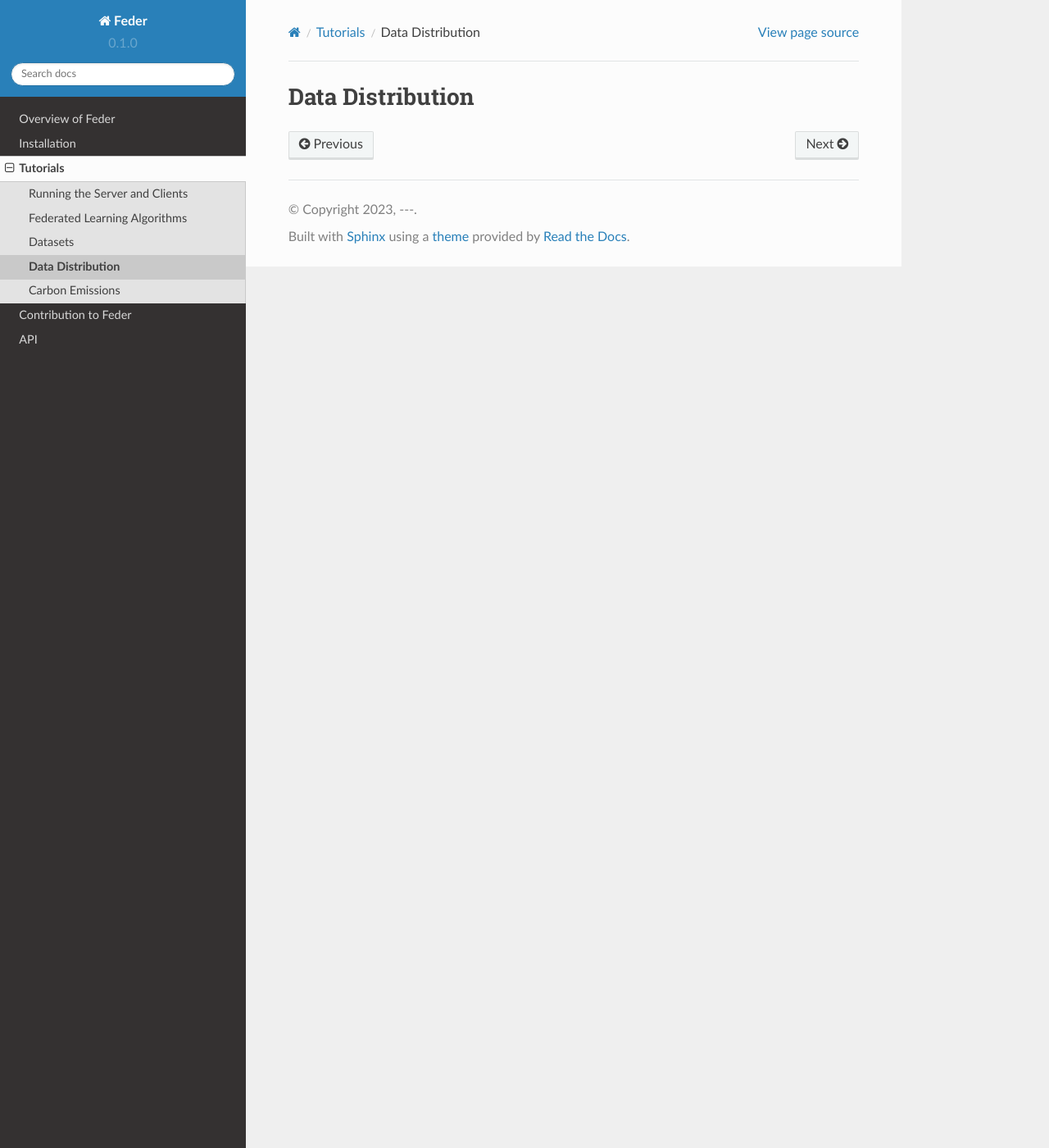
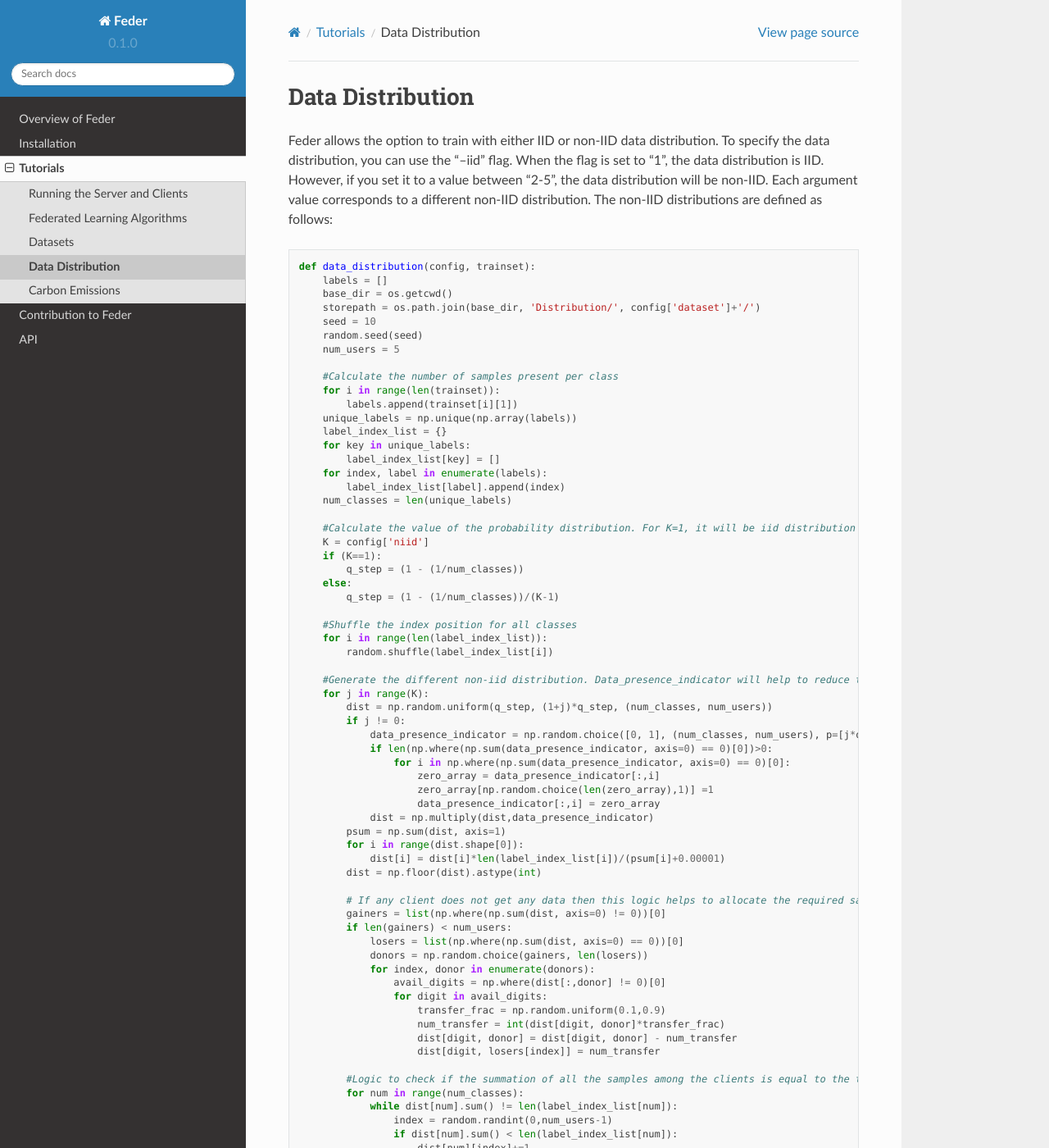
Before and after one commit to Kasliwal17/Feder, a Sphinx documentation site: the page built from docs/source/tutorials/data_distribution.rst, in a window 1280 px wide and 1400 px high. Shown: the whole window at 82% size. Built offline with Sphinx 7.4.7 and the Read the Docs theme 2.0.0, drawn with Linux system fonts in a browser that asks for light colours; some of the changed text lies outside the part shown.

Commit message:
Update data_distribution.rst

```diff
--- a/docs/source/tutorials/data_distribution.rst
+++ b/docs/source/tutorials/data_distribution.rst
@@ -3,3 +3,103 @@
 *****************
 Data Distribution
 *****************
+
+Feder allows the option to train with either IID or non-IID data distribution. To specify the data distribution, you can use the "--iid" flag. When the flag is set to "1", the data distribution is IID. However, if you set it to a value between "2-5", the data distribution will be non-IID. Each argument value corresponds to a different non-IID distribution. The non-IID distributions are defined as follows:
+
+.. code:: Python
+
+    def data_distribution(config, trainset):
+        labels = []
+        base_dir = os.getcwd()
+        storepath = os.path.join(base_dir, 'Distribution/', config['dataset']+'/')
+        seed = 10
+        random.seed(seed)
+        num_users = 5
+
+        #Calculate the number of samples present per class
+        for i in range(len(trainset)):
+            labels.append(trainset[i][1])
+        unique_labels = np.unique(np.array(labels))
+        label_index_list = {}
+        for key in unique_labels:
+            label_index_list[key] = []
+        for index, label in enumerate(labels):
+            label_index_list[label].append(index)
+        num_classes = len(unique_labels)
+
+        #Calculate the value of the probability distribution. For K=1, it will be iid distribution
+        K = config['niid']
+        if (K==1):
+            q_step = (1 - (1/num_classes))
+        else:
+            q_step = (1 - (1/num_classes))/(K-1)
+
+        #Shuffle the index position for all classes
+        for i in range(len(label_index_list)):
+            random.shuffle(label_index_list[i])
+
+        #Generate the different non-iid distribution. Data_presence_indicator will help to reduce the number of classes among the clients as the non-iid increases
+        for j in range(K):
+            dist = np.random.uniform(q_step, (1+j)*q_step, (num_classes, num_users))
+            if j != 0:
+                data_presence_indicator = np.random.choice([0, 1], (num_classes, num_users), p=[j*q_step, 1-(j*q_step)])
+                if len(np.where(np.sum(data_presence_indicator, axis=0) == 0)[0])>0:
+                    for i in np.where(np.sum(data_presence_indicator, axis=0) == 0)[0]:
+                        zero_array = data_presence_indicator[:,i]
+                        zero_array[np.random.choice(len(zero_array),1)] =1
+                        data_presence_indicator[:,i] = zero_array
+                dist = np.multiply(dist,data_presence_indicator)
+            psum = np.sum(dist, axis=1)
+            for i in range(dist.shape[0]):
+                dist[i] = dist[i]*len(label_index_list[i])/(psum[i]+0.00001)
+            dist = np.floor(dist).astype(int)
+
+            # If any client does not get any data then this logic helps to allocate the required samples among the clients
+            gainers = list(np.where(np.sum(dist, axis=0) != 0))[0]
+            if len(gainers) < num_users:
+                losers = list(np.where(np.sum(dist, axis=0) == 0))[0]
+                donors = np.random.choice(gainers, len(losers))
+                for index, donor in enumerate(donors):
+                    avail_digits = np.where(dist[:,donor] != 0)[0]
+                    for digit in avail_digits:
+                        transfer_frac = np.random.uniform(0.1,0.9)
+                        num_transfer = int(dist[digit, donor]*transfer_frac)
+                        dist[digit, donor] = dist[digit, donor] - num_transfer
+                        dist[digit, losers[index]] = num_transfer
+
+            #Logic to check if the summation of all the samples among the clients is equal to the total number of samples present for that class. If not it will adjust.
+            for num in range(num_classes):
+                while dist[num].sum() != len(label_index_list[num]):
+                    index = random.randint(0,num_users-1)
+                    if dist[num].sum() < len(label_index_list[num]):
+                        dist[num][index]+=1
+                    else:
+                        dist[num][index]-=1
+
+            #Division of samples number among the clients
+            split = [[] for i in range(num_classes)]
+            for num in range(num_classes):
+                start = 0
+                for i in range(num_users):
+                    split[num].append(label_index_list[num][start:start+dist[num][i]])
+                    start = start+dist[num][i]
+
+            #Division of actual data points among the clients.
+            datapoints = [[] for i in range(num_users)]
+            class_histogram = [[] for i in range(num_users)]
+            class_stats= [[] for i in range(num_users)]
+            for i in range(num_users):
+                for num in range(num_classes):
+                    datapoints[i] += split[num][i]
+                    class_histogram[i].append(len(split[num][i]))
+                    if(len(split[num][i])==0):
+                        class_stats[i].append(0)
+                    else:
+                        class_stats[i].append(1)
+
+            #Store the dataset division in the folder
+            if not os.path.exists(storepath):
+                os.makedirs(storepath)
+            file_name = 'data_split_niid_'+ str(K)+'.pt'
+
+            torch.save({'datapoints': datapoints, 'histograms': class_histogram, 'class_statitics': class_stats}, storepath + file_name)
```
